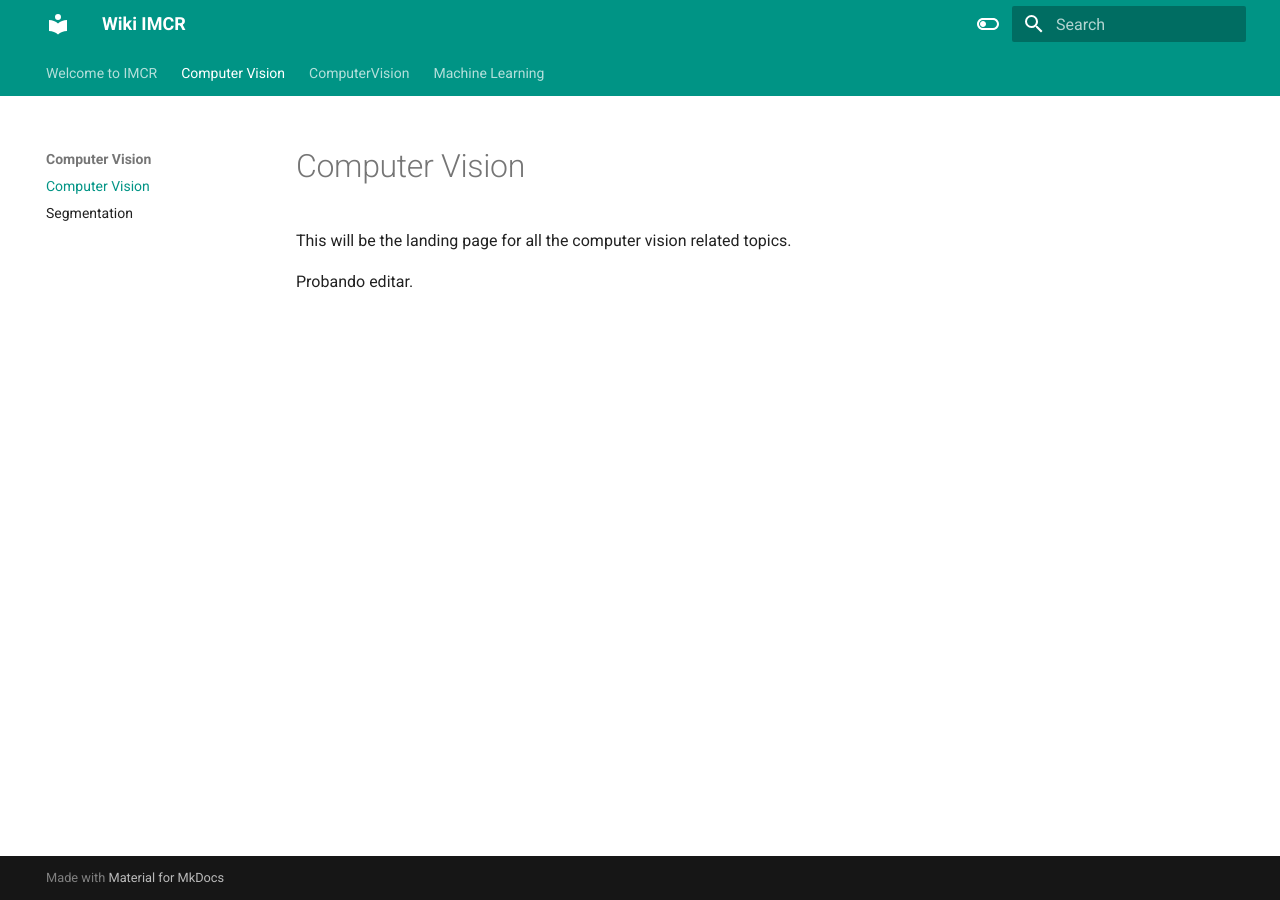
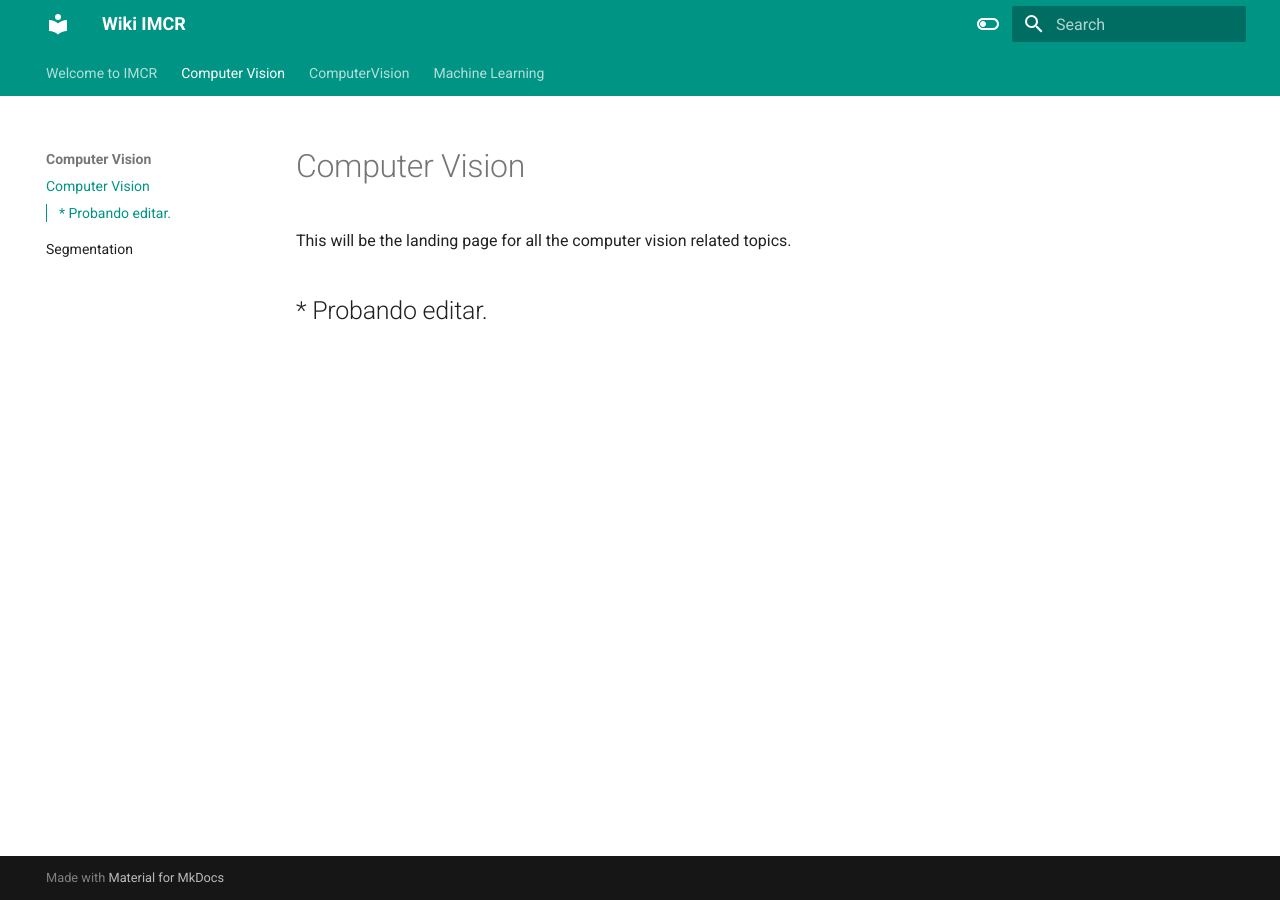
Before and after one commit to abl78-ua/Wiki-IMCR, an MkDocs documentation site: the page built from docs/Computer Vision/ComputerVision.md, in a window 1280 px wide. Built offline with MkDocs 1.6.1 and Material for MkDocs 9.7.7, drawn with Linux system fonts in a browser that asks for light colours.

Commit message:
Update ComputerVision.md prueba

```diff
--- a/docs/Computer Vision/ComputerVision.md
+++ b/docs/Computer Vision/ComputerVision.md
@@ -2,4 +2,4 @@
 
 This will be the landing page for all the computer vision related topics.
 
-Probando editar.
+## * Probando editar.
```
